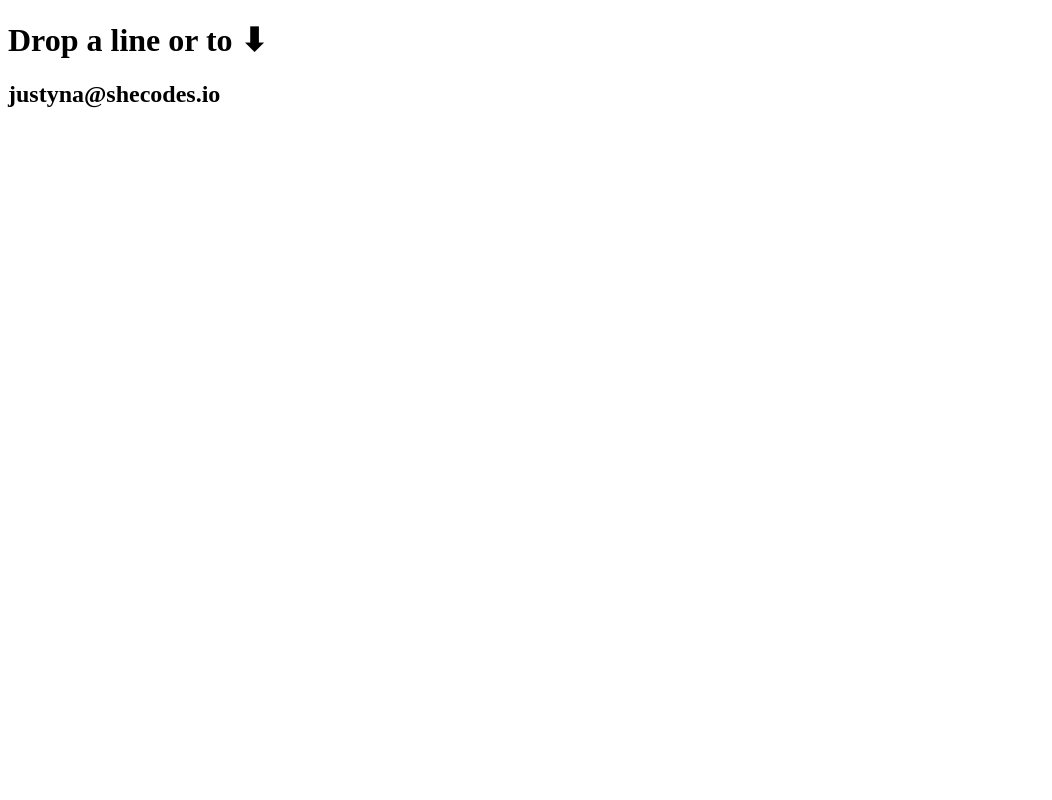
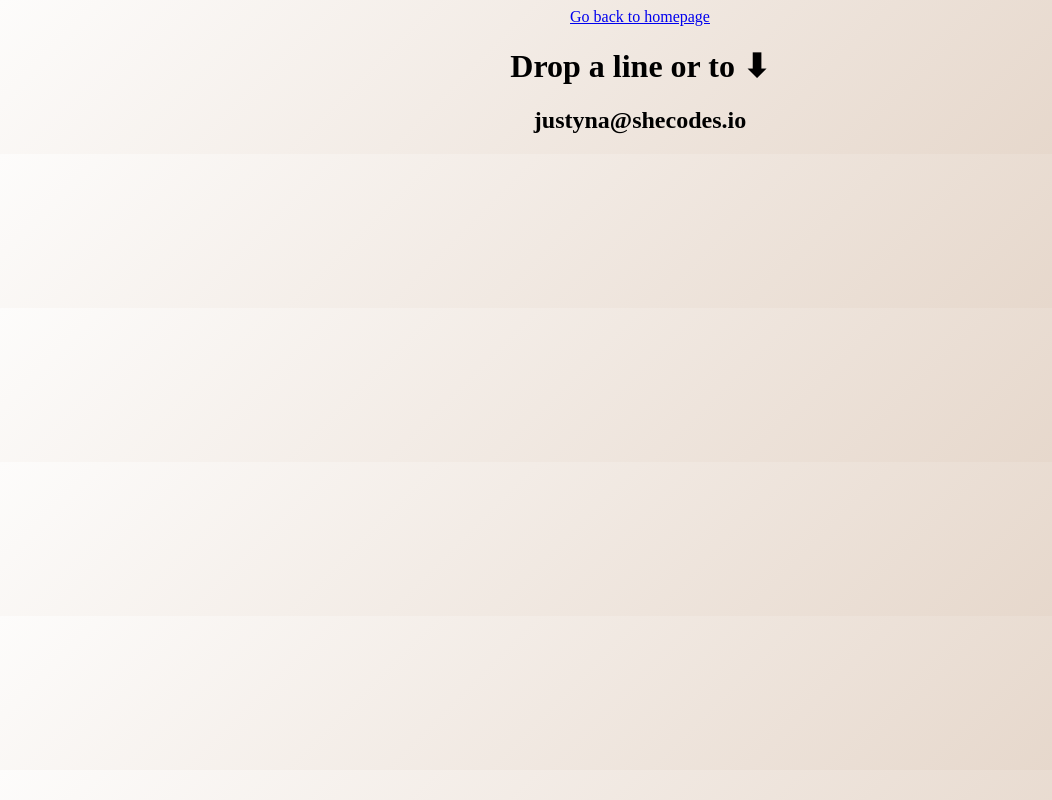
Before and after one commit to JustynaPlesinska/Croissant, a plain HTML site: page contact.html in a window 1280 px wide. Shown: the whole page, without its empty margins (0-1052 px from the left). Drawn offline with Linux system fonts and the light colour scheme.

Commit message:
published another changes

```diff
--- a/contact.html
+++ b/contact.html
@@ -4,10 +4,11 @@
     <meta charset="UTF-8" />
     <meta http-equiv="X-UA-Compatible" content="IE=edge" />
     <meta name="viewport" content="width=device-width, initial-scale=1.0" />
+    <link rel="stylesheet" href="/css/styles.css" />
     <title>Contact me</title>
   </head>
   <body>
-      <a href="/index.html"></a>
+    <a href="/index.html">Go back to homepage</a>
     <h1>Drop a line or to ⬇</h1>
     <h2>justyna@shecodes.io</h2>
   </body>
--- /dev/null
+++ b/css/styles.css
@@ -0,0 +1,4 @@
+body {
+  background: linear-gradient(135deg, #fdfcfb 0%, #e2d1c3 100%);
+  text-align: center;
+}
```
Also changed, not shown: index.html (+1 -0 lines).
